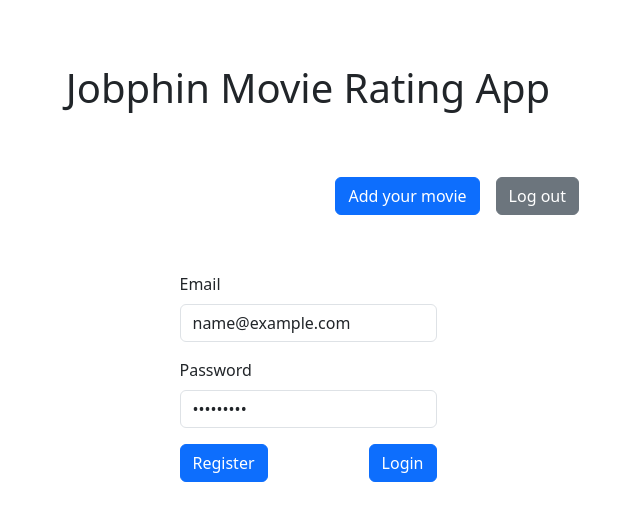
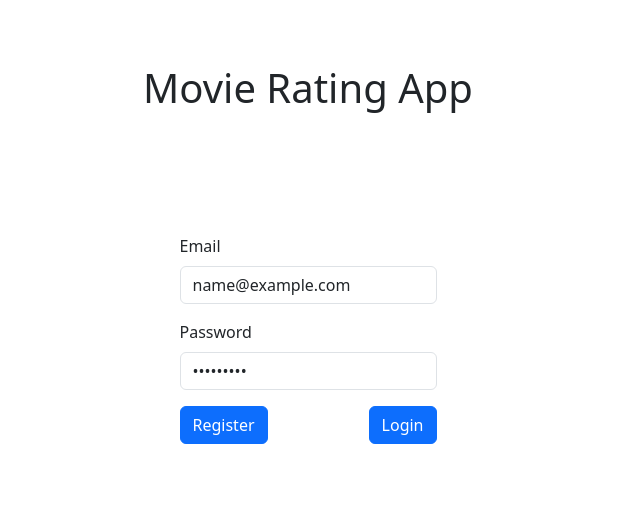
Before and after one commit to himanshub16/movie-app, a website: page src/html/index.html in a window 1280 px wide. Both pictures are taken after typing "name@example.com", "Sample123" into the empty fields and a click on the button "Register". Shown: the whole page, without its empty margins (53-693 px from the left). Drawn offline with nearby package versions, Linux system fonts and the light colour scheme; no server answers.

Commit message:
remove buttons when not needed

```diff
--- a/src/html/index.html
+++ b/src/html/index.html
@@ -15,7 +15,7 @@
     <div class="col-6">
       <div class="d-flex flex-column align-items-center mt-5 justify-content-center">
         <div class="p-2 m-2">
-          <h1>Jobphin Movie Rating App</h1>
+          <h1>Movie Rating App</h1>
         </div>
 
         <hr>
@@ -24,7 +24,7 @@
           <div class="d-flex flex-row justify-content-end">
 
             <div class="p-2">
-              <button type="button" class="btn btn-primary" data-bs-toggle="modal" data-bs-target="#add-movie-modal">
+              <button type="button" class="btn btn-primary" data-bs-toggle="modal" data-bs-target="#add-movie-modal" id="add-movie-modal-btn">
                 Add your movie
               </button>
             </div>
@@ -139,6 +139,8 @@
     if (!jwtToken) {
       $("#data-container").hide();
       $("#auth-container").show();
+      $("#add-movie-modal-btn").hide();
+      $("#logout-btn").hide();
     } else {
       $("#data-container").show();
       $("#auth-container").hide();
@@ -169,8 +171,22 @@
     })
 
     // preventDefault for auth buttons
-    async function register(username, password) {
-      const res = await fetch('/auth/register')
+    async function register(email, password) {
+      const res = await fetch('/auth/register', {
+        method: 'POST',
+        body: JSON.stringify({ email, password }),
+        headers: {
+          'Content-Type': "application/json"
+        }
+      })
+
+      const ok = res.ok;
+      const data = await res.json()
+      if (!ok)  {
+        alert(data.error)
+      } else {
+        window.location.reload()
+      }
     }
 
     async function login(email, password) {
```
